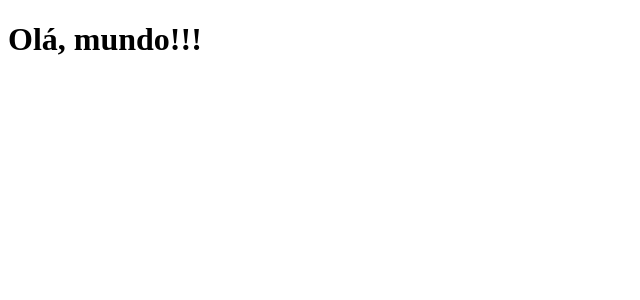
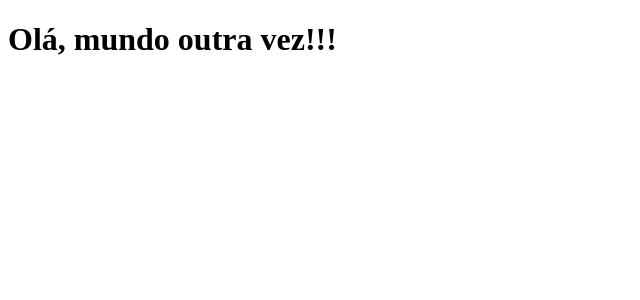
Before and after one commit to mhsabino/clone-tabnews, a Next.js app: page / in a window 1280 px wide. Shown: the top 300 px of the page, without its empty margins (0-640 px from the left). Built offline with nearby package versions, Linux system fonts and the light colour scheme.

Commit message:
Atualiza frase

```diff
--- a/pages/index.js
+++ b/pages/index.js
@@ -1,5 +1,5 @@
 function Home() {
-    return <h1>Olá, mundo!!!</h1>
+    return <h1>Olá, mundo outra vez!!!</h1>
 }
 
 export default Home
```
